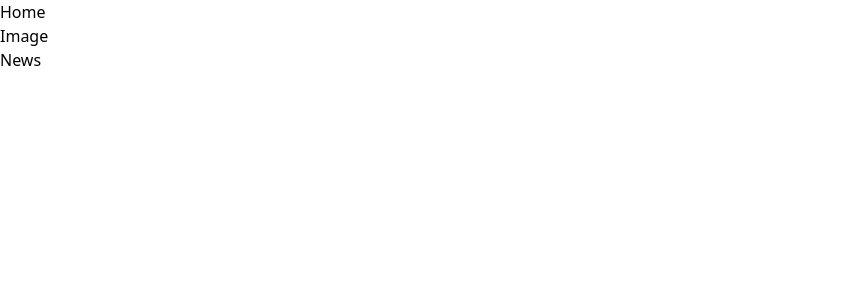
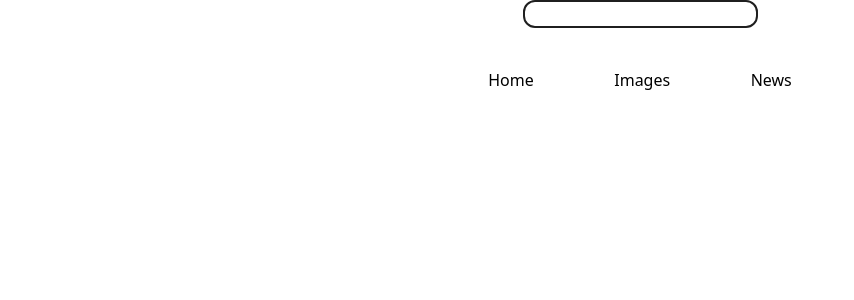
Before and after one commit to Senan747/web-search, a React (Vite) app: page / in a window 1280 px wide. Shown: the top 300 px of the page, without its empty margins (0-854 px from the left). Built offline with nearby package versions, Linux system fonts and the light colour scheme.

Commit message:
components style

```diff
--- a/package.json
+++ b/package.json
@@ -12,6 +12,7 @@
   "dependencies": {
     "react": "^18.2.0",
     "react-dom": "^18.2.0",
+    "react-router": "^6.14.0",
     "react-router-dom": "^6.14.0"
   },
   "devDependencies": {
--- a/src/App.jsx
+++ b/src/App.jsx
@@ -1,34 +1,31 @@
-import React from 'react';
-import { BrowserRouter as Router, Link, Route, Switch } from 'react-router-dom';
-import ImageSearch from './Components/ImageSearch';
-import WebSearch from './Components/WebSearch';
-import NewsSearch from './Components/NewsSearch';
+import React, { useState } from 'react';
+import ImageSearch from './Components/ImageSearch.jsx';
+import WebSearch from './Components/WebSearch.jsx';
+import NewsSearch from './Components/NewsSearch.jsx';
 
 function App() {
+  const [activeComponent, setActiveComponent] = useState(null);
+
+  const handleItemClick = (component) => {
+    setActiveComponent(component);
+  };
+
   return (
-    <Router>
+    <div className='flex flex-col items-center'>
+      <input type="text"  className='border-2 border-gega-black rounded-xl'/>
       <div>
-        <nav>
-          <ul>
-            <li>
-              <Link to="/WebSearch">Home</Link>
-            </li>
-            <li>
-              <Link to="/ImageSearch">Image</Link>
-            </li>
-            <li>
-              <Link to="/NewsSearch">News</Link>
-            </li>
-          </ul>
-        </nav>
-
-        <Switch>
-          <Route exact path="/WebSearch" component={WebSearch} />
-          <Route exact path="/ImageSearch" component={ImageSearch} />
-          <Route exact path="/NewsSearch" component={NewsSearch} />
-        </Switch>
+        <ul className='flex flex-row justify-around items-center w-96 mt-10'>
+          <li className='bg' onClick={() => handleItemClick('web')}>Home</li>
+          <li className='bg' onClick={() => handleItemClick('image')}>Images</li>
+          <li className='bg' onClick={() => handleItemClick('news')}>News</li>
+        </ul>
       </div>
-    </Router>
+      <div>
+        {activeComponent === 'web' && <WebSearch />}
+        {activeComponent === 'image' && <ImageSearch />}
+        {activeComponent === 'news' && <NewsSearch />}
+      </div>
+    </div>
   );
 }
 
--- a/src/Components/ImageSearch.jsx
+++ b/src/Components/ImageSearch.jsx
@@ -1,8 +1,45 @@
-import React from 'react'
+import React, {useState, useEffect} from 'react'
+
 
 function ImageSearch() {
+  const [result, setResult] = useState([]);
+
+  useEffect(() => {
+    const fetchData = async () => {
+      const url = 'https://contextualwebsearch-websearch-v1.p.rapidapi.com/api/Search/ImageSearchAPI';
+      const params = {
+        q: 'taylor',
+        autoCorrect: 'true'
+      };
+      const queryString = new URLSearchParams(params).toString();
+      const options = {
+        method: 'GET',
+        headers: {
+          'X-RapidAPI-Key': 'c3eb9459b6msh1be82007372ccf6p10f85ajsned17d1aabe3c',
+          'X-RapidAPI-Host': 'contextualwebsearch-websearch-v1.p.rapidapi.com'
+        }
+      };
+
+      try {
+        const response = await fetch(`${url}?${queryString}`, options);
+        const resultJson = await response.json();
+        setResult(resultJson.value);
+      } catch (error) {
+        console.error(error);
+      }
+    };
+
+    fetchData();
+  }, []);
+
   return (
-    <div>ImageSearch lksjflskajfdafj</div>
+     <div>
+      {result.map((each) => (
+        <div key={each.height}>
+          <img src={each.url} alt="" />
+        </div>
+      ))}
+    </div>
   )
 }
 
--- a/src/Components/NewsSearch.jsx
+++ b/src/Components/NewsSearch.jsx
@@ -1,9 +1,47 @@
-import React from 'react'
+import React, { useEffect, useState } from 'react';
 
-function NewsSearch() {
+const NewsSearch = () => {
+  const [result, setResult] = useState([]);
+
+  useEffect(() => {
+    const fetchData = async () => {
+      const url = 'https://contextualwebsearch-websearch-v1.p.rapidapi.com/api/Search/NewsSearchAPI';
+      const params = {
+        q: 'taylor',
+        autoCorrect: 'true'
+      };
+      const queryString = new URLSearchParams(params).toString();
+      const options = {
+        method: 'GET',
+        headers: {
+          'X-RapidAPI-Key': 'c3eb9459b6msh1be82007372ccf6p10f85ajsned17d1aabe3c',
+          'X-RapidAPI-Host': 'contextualwebsearch-websearch-v1.p.rapidapi.com'
+        }
+      };
+
+      try {
+        const response = await fetch(`${url}?${queryString}`, options);
+        const resultJson = await response.json();
+        setResult(resultJson.value);
+      } catch (error) {
+        console.error(error);
+      }
+    };
+
+    fetchData();
+  }, []);
+
   return (
-    <div>NewsSearch</div>
-  )
-}
+    <div>
+      {result.map((each) => (
+        <div key={each.id}>
+          <h3>{each.title}</h3>
+          <p>{each.description}</p>
+          <a href={each.url}></a>
+        </div>
+      ))}
+    </div>
+  );
+};
 
-export default NewsSearch
+export default NewsSearch;
--- a/src/Components/WebSearch.jsx
+++ b/src/Components/WebSearch.jsx
@@ -1,6 +1,8 @@
-import React, { useEffect, useState } from 'react';
+import React, {useEffect, useState} from 'react'
 
-const App = () => {
+
+function WebSearch() {
+
   const [result, setResult] = useState([]);
 
   useEffect(() => {
@@ -32,16 +34,16 @@ const App = () => {
   }, []);
 
   return (
-    <div>
+     <div>
       {result.map((each) => (
         <div key={each.id}>
           <h3>{each.title}</h3>
           <p>{each.description}</p>
-          <img src={each.image.url} alt="" />
+          <p>{each.body}</p>
         </div>
       ))}
     </div>
-  );
-};
+  )
+}
 
-export default App;
+export default WebSearch;
--- a/tailwind.config.js
+++ b/tailwind.config.js
@@ -1,10 +1,73 @@
 /** @type {import('tailwindcss').Config} */
-module.exports = {
+export default {
   content: [
-    "./src/**/*.{js,jsx,ts,tsx}",
+    './index.html',
+    './src/**/*.{js,ts,jsx,tsx}',
   ],
   theme: {
-    extend: {},
+    container: {
+      center: true,
+      screens: {
+        lg: '1140px',
+        xl: '1140px',
+        '2xl': '1140px',
+        md: '900px'
+      }
+    },
+    extend: {
+      keyframes: {
+        pulse: {
+          '0%': { opacity: 0 },
+          '50%': { opacity: 0.5 },
+          '100%': { opacity: 1},
+        },
+        wiggle: {
+          '0%, 100%': { transform: 'rotaate(-3deg)' },
+          '50%': { transform: 'rotate(3deg)' },
+        },
+        new: {
+          from: { top: '384px'},
+          to: { top: '0px'}
+        },
+        fadeIn: {
+          from: {
+            opacity: 0,
+            transform: 'translateY(-10px)',
+          },
+          to: {
+            opacity: 1,
+            transform: 'translateY(0)'
+          }
+        }
+      },
+      fontFamily: {
+        Roboto: ['Roboto', 'sans-serif']
+      },
+      backgroundImage: {
+        'quiz-project': "url('../src/assets/quiz-project.jpeg')",
+        'editor-project': "url('../src/assets/editor-project.jpeg')",
+        'travel-project': "url('../src/assets/travel-project.jpeg')"
+      },
+      borderRadius: {
+        '75': '75%',
+        '50': '50%',
+        '30': '30%'
+      },
+      borderWidth: {
+        '1': '1px',
+        '0.5': '0.5px',
+      },
+      colors: {
+        'gega-red': '#bc1a45',
+        'gega-melon': '#ffd369',
+        'gega-grey': '#dddddd',
+        'gega-white': '#f7f7f7',
+        'gega-black': '#1F1F1F',
+        'gega-light': '#999999',
+        'gega-green': '#28E98C',
+        'gega-dark': '#191919',
+      },
+    },
   },
   plugins: [],
-}
+};
```
Also changed, not shown: 1 other file (tests, documents, lock files or other folders).
